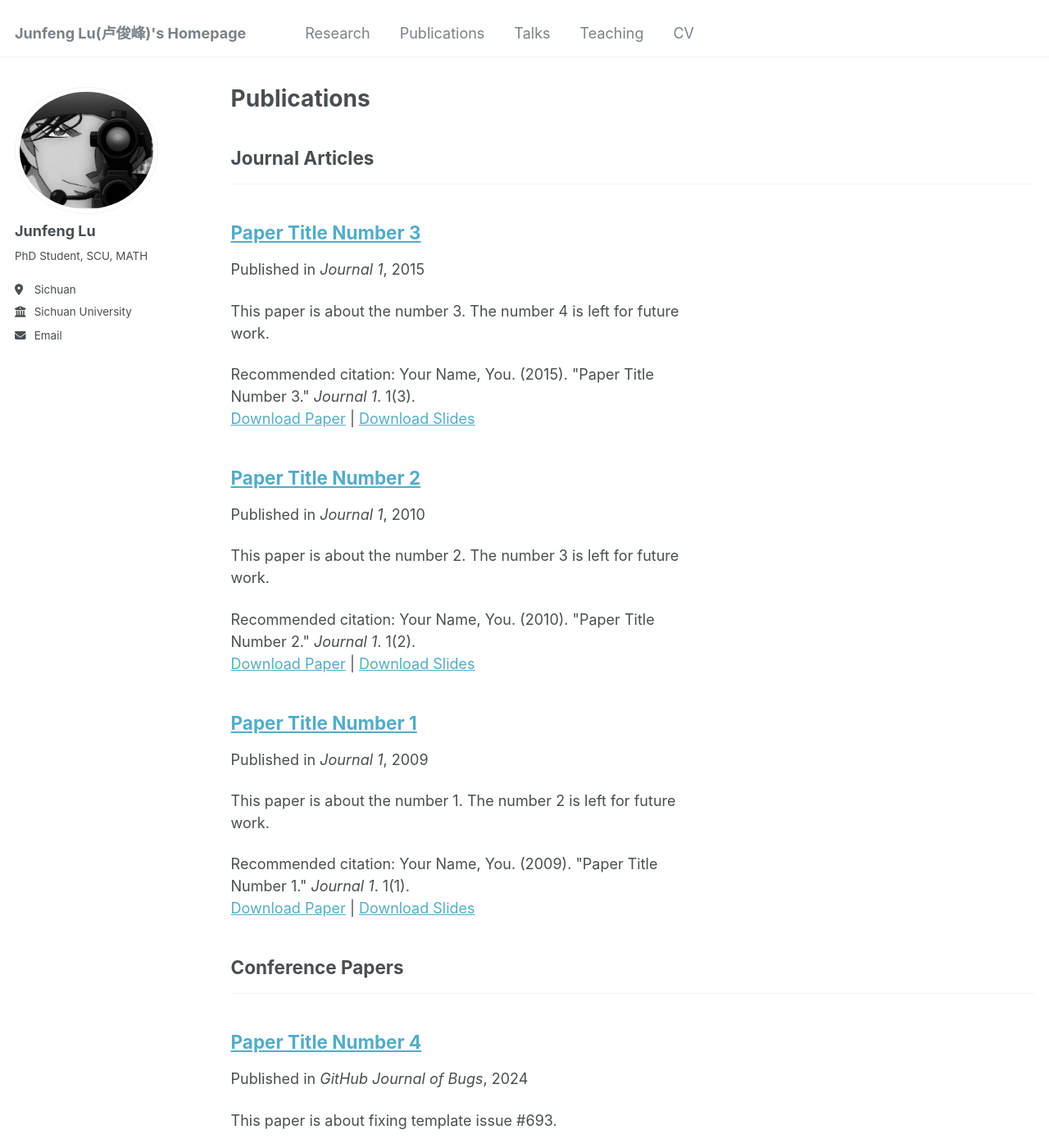
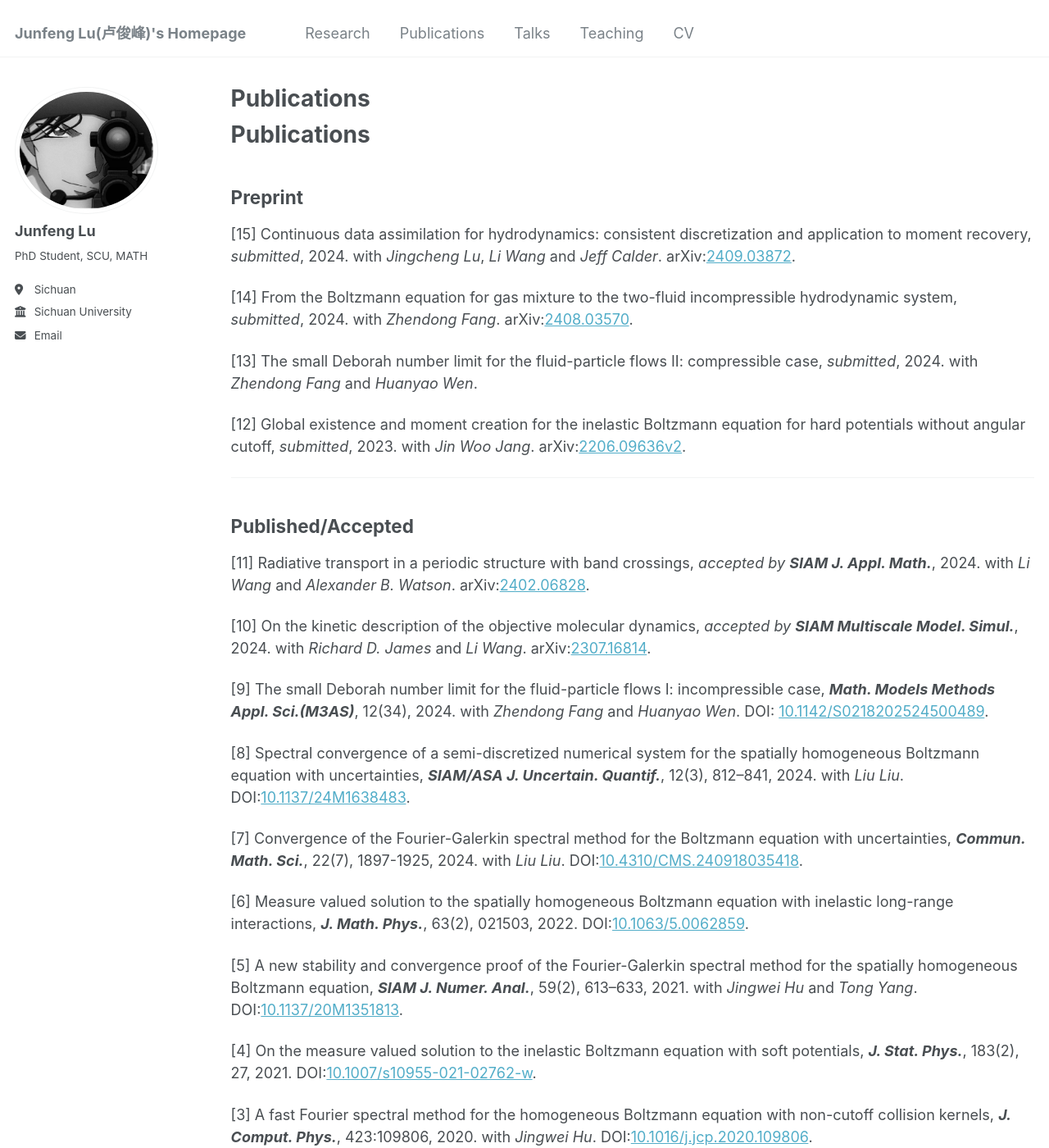
Before and after one commit to JunFengLu1/JunFengLu1.github.io, a Jekyll site: the page built from _pages/publications.html, in a window 1280 px wide and 1400 px high. Shown: the whole window at 82% size. Built offline with Jekyll 4.4.1, drawn with Linux system fonts in a browser that asks for light colours; some of the changed text lies outside the part shown.

Commit message:
Update publications.html

```diff
--- a/_pages/publications.html
+++ b/_pages/publications.html
@@ -5,29 +5,59 @@ permalink: /publications/
 author_profile: true
 ---
 
-{% if site.author.googlescholar %}
-  <div class="wordwrap">You can also find my articles on <a href="{{site.author.googlescholar}}">my Google Scholar profile</a>.</div>
-{% endif %}
-
-{% include base_path %}
-
-<!-- New style rendering if publication categories are defined -->
-{% if site.publication_category %}
-  {% for category in site.publication_category  %}
-    {% assign title_shown = false %}
-    {% for post in site.publications reversed %}
-      {% if post.category != category[0] %}
-        {% continue %}
-      {% endif %}
-      {% unless title_shown %}
-        <h2>{{ category[1].title }}</h2><hr />
-        {% assign title_shown = true %}
-      {% endunless %}
-      {% include archive-single.html %}
-    {% endfor %}
-  {% endfor %}
-{% else %}
-  {% for post in site.publications reversed %}
-    {% include archive-single.html %}
-  {% endfor %}
-{% endif %}
+<head>
+<meta charset='UTF-8'><meta name='viewport' content='width=device-width initial-scale=1'>
+<title></title>
+</head>
+<body><h1 id='publications'>Publications</h1>
+<h2 id='preprint'>Preprint</h2>
+<p>[15] Continuous data assimilation for hydrodynamics: consistent discretization and application to moment recovery, <em>submitted</em>, 2024.
+with <em>Jingcheng Lu</em>, <em>Li Wang</em> and <em>Jeff Calder</em>.
+arXiv:<a href='http://arxiv.org/abs/2409.03872'>2409.03872</a>.</p>
+<p>[14] From the Boltzmann equation for gas mixture to the two-fluid incompressible hydrodynamic system, <em>submitted</em>, 2024.
+with <em>Zhendong Fang</em>.
+arXiv:<a href='https://arxiv.org/abs/2408.03570'>2408.03570</a>.</p>
+<p>[13] The small Deborah number limit for the fluid-particle flows II: compressible case, <em>submitted</em>, 2024.
+with <em>Zhendong Fang</em> and <em>Huanyao Wen</em>.</p>
+<p>[12] Global existence and moment creation for the inelastic Boltzmann equation for hard potentials without angular cutoff, <em>submitted</em>, 2023.
+with <em>Jin Woo Jang</em>.
+arXiv:<a href='https://arxiv.org/abs/2206.09636v2'>2206.09636v2</a>.</p>
+<hr />
+<h2 id='publishedaccepted'>Published/Accepted</h2>
+<p>[11] Radiative transport in a periodic structure with band crossings, <em>accepted by <strong>SIAM J. Appl. Math.</strong></em>, 2024.
+with <em>Li Wang</em> and <em>Alexander B. Watson</em>.
+arXiv:<a href='http://arxiv.org/abs/2402.06828'>2402.06828</a>.</p>
+<p>[10] On the kinetic description of the objective molecular dynamics, <em>accepted by <strong>SIAM Multiscale Model. Simul.</strong></em>, 2024.
+with <em>Richard D. James</em> and <em>Li Wang</em>.
+arXiv:<a href='https://arxiv.org/abs/2307.16814'>2307.16814</a>.</p>
+<p>[9] The small Deborah number limit for the fluid-particle flows I: incompressible case,
+<em><strong>Math. Models Methods Appl. Sci.(M3AS)</strong></em>, 12(34), 2024.
+with <em>Zhendong Fang</em> and <em>Huanyao Wen</em>.
+DOI: <a href='https://doi.org/10.1142/S0218202524500489'>10.1142/S0218202524500489</a>.</p>
+<p>[8] Spectral convergence of a semi-discretized numerical system for the spatially homogeneous Boltzmann equation with uncertainties, <em><strong>SIAM/ASA J. Uncertain. Quantif.</strong></em>, 12(3), 812–841, 2024.
+with <em>Liu Liu</em>.
+DOI:<a href='https://doi.org/10.1137/24M1638483'>10.1137/24M1638483</a>.</p>
+<p>[7] Convergence of the Fourier-Galerkin spectral method for the Boltzmann equation with uncertainties, <em><strong>Commun. Math. Sci.</strong></em>, 22(7), 1897-1925, 2024.
+with <em>Liu Liu</em>.
+DOI:<a href='https://dx.doi.org/10.4310/CMS.240918035418'>10.4310/CMS.240918035418</a>.</p>
+<p>[6] Measure valued solution to the spatially homogeneous Boltzmann equation with inelastic long-range interactions, <em><strong>J. Math. Phys.</strong></em>, 63(2), 021503, 2022.
+DOI:<a href='https://doi.org/10.1063/5.0062859'>10.1063/5.0062859</a>.</p>
+<p>[5] A new stability and convergence proof of the Fourier-Galerkin spectral method for the spatially homogeneous Boltzmann equation, <em><strong>SIAM J. Numer. Anal.</strong></em>, 59(2), 613–633, 2021.
+with <em>Jingwei Hu</em> and <em>Tong Yang</em>.
+DOI:<a href='https://doi.org/10.1137/20M1351813'>10.1137/20M1351813</a>.</p>
+<p>[4] On the measure valued solution to the inelastic Boltzmann equation with soft potentials, <em><strong>J. Stat. Phys.</strong></em>, 183(2), 27, 2021.
+DOI:<a href='https://doi.org/10.1007/s10955-021-02762-w'>10.1007/s10955-021-02762-w</a>.</p>
+<p>[3] A fast Fourier spectral method for the homogeneous Boltzmann equation with non-cutoff collision kernels, <em><strong>J. Comput. Phys.</strong></em>, 423:109806, 2020.
+with <em>Jingwei Hu</em>.
+DOI:<a href='https://doi.org/10.1016/j.jcp.2020.109806'>10.1016/j.jcp.2020.109806</a>.</p>
+<hr />
+<h2 id='conference-proceedings'>Conference Proceedings</h2>
+<p>[2] Measure-valued solution to the inelastic Boltzmann equation for hard potentials without angular cutoff, <em><strong>Proceedings of the 32nd International Symposium on Rarefied Gas Dynamics</strong></em>, AIP Conf. Proc. 2996, 040008, 2024.
+with <em>Jin Woo Jang</em>.
+DOI:<a href='https://doi.org/10.1063/5.0187383'>10.1063/5.0187383</a>.</p>
+<hr />
+<h2 id='thesis'>Thesis</h2>
+<p>[1] Research on the kinetic type equations with relevant numerical methods, 2021.
+which has been awarded <em>“<a href='https://kunlun-qi.github.io/files/Best_Thesis_Award_KQ.pdf'>2020-2021 HKMS Best Thesis Award</a>“</em> by The Hong Kong Mathematical Society.</p>
+</body>
+</html>
```
